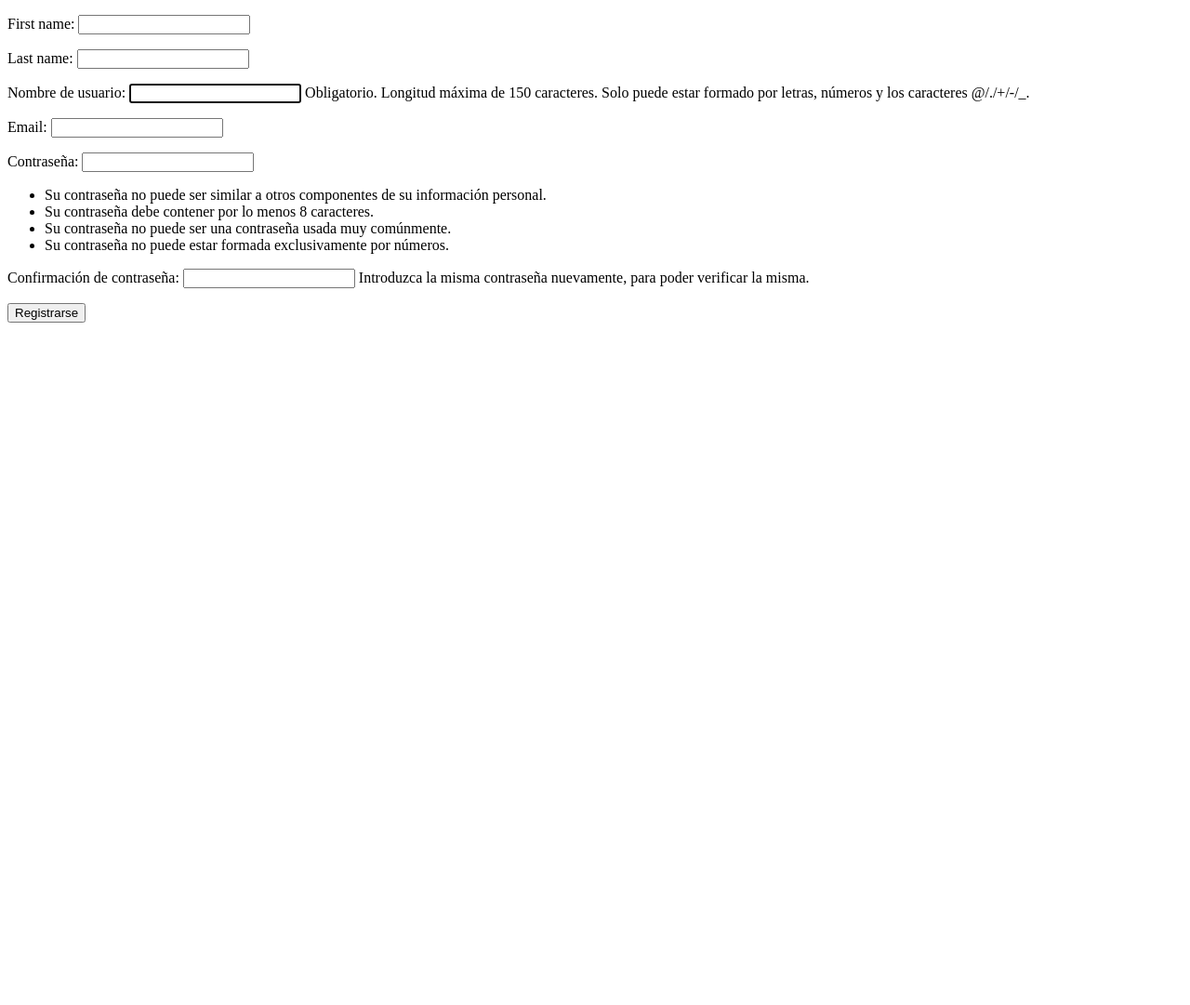
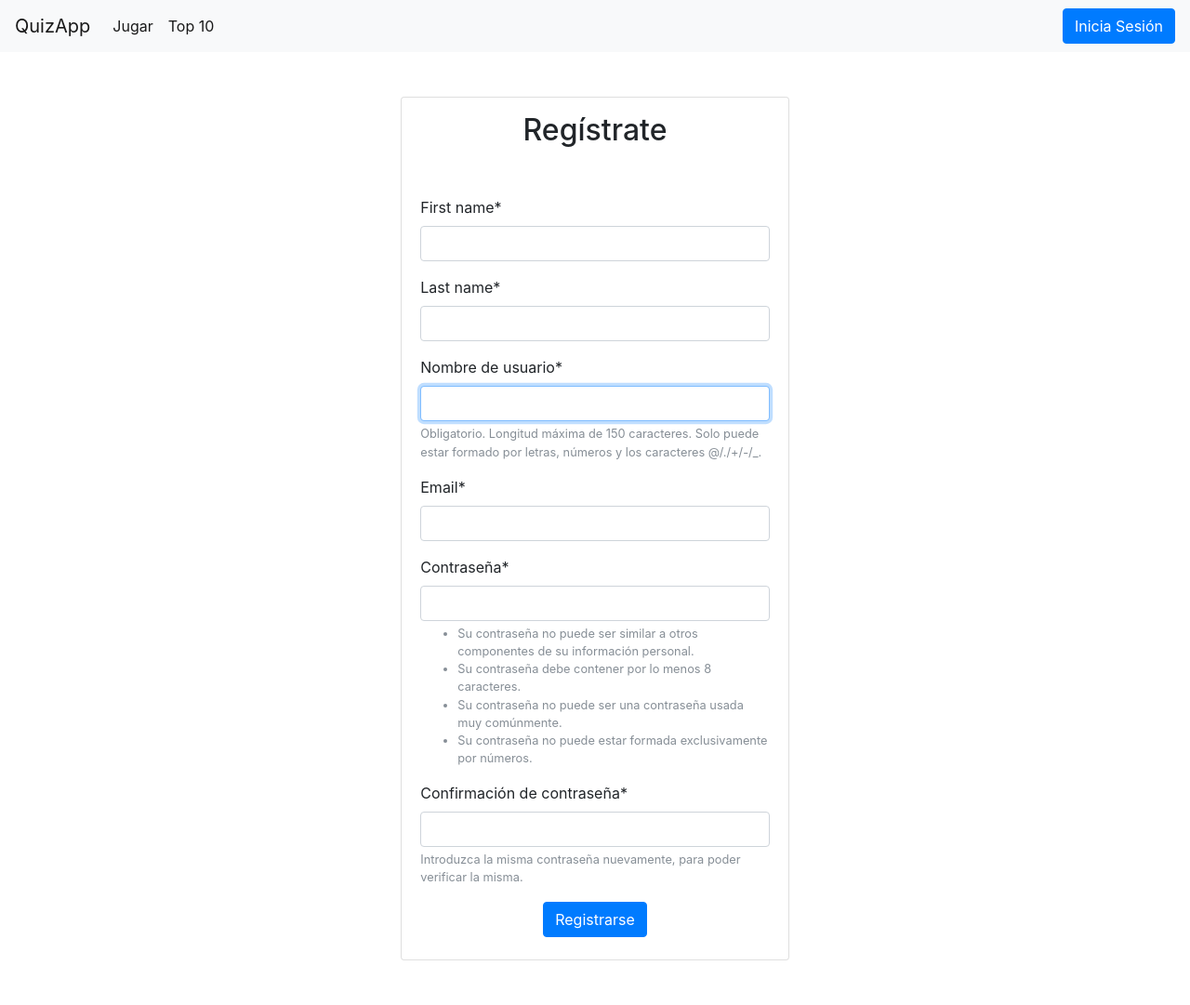
Before and after one commit to Elvira68/70-anios-de-nuestro-chaco, a Django app: page /registro/ in a window 1280 px wide. Shown: the whole page at 93% size. Before the commit the page ends 347 px from the top, so only its background shows below. Run offline with Django 3.2, Linux system fonts and the light colour scheme; some libraries are stand-ins or nearby versions.

Commit message:
Estilos del formulario de registro y navbar

```diff
--- a/Quiz/views.py
+++ b/Quiz/views.py
@@ -7,6 +7,7 @@ from django.http.response import Http404
 from django.shortcuts import get_object_or_404, redirect, render
 from .forms import RegistroFormulario, LoginFormulario
 from .models import QuizUsuario, Pregunta, PreguntasRespondidas
+from django.contrib.auth.decorators import login_required
 
 
 def inicio(request):
@@ -63,6 +64,7 @@ def registro(request):
     return render(request, 'usuario/registro.html', context)
 
 
+@login_required(login_url='/login/')
 def jugar(request):
     QuizUser, created = QuizUsuario.objects.get_or_create(usuario=request.user)
     opciones_correctas = 1
@@ -120,18 +122,3 @@ def tablero(request):
     }
 
     return render(request, 'play/tablero.html', context)
-
-# def fin_juego(request):
-#     QuizUser, created = QuizUsuario.objects.get_or_create(usuario=request.user)
-#     user = QuizUsuario.objects.get(id=QuizUsuario.id)
-#     puntaje_total = QuizUsuario.puntaje_total
-#     # print >>sys.stderr, 'Goodbye, cruel world!'
-
-#     # aggregate = QuizUsuario.objects.filter(puntaje_total=self.puntaje_total).aggregate(ranking=Count('score'))
-# 	#contador = total_usaurios_quiz.count()
-
-#     context = {
-#         'currentUser': 'algo',
-#         'puntaje_total': puntaje_total
-# 	}
-#     return render(request, 'play/play.html', context)
--- a/QuizApp/settings.py
+++ b/QuizApp/settings.py
@@ -42,8 +42,11 @@ INSTALLED_APPS = [
 
     'Quiz',
     'django_social_share',
-    'django_bootstrap_icons'
+    'django_bootstrap_icons',
+    'crispy_forms',
 ]
+
+CRISPY_TEMPLATE_PACK = 'bootstrap4'
 
 MIDDLEWARE = [
     'django.middleware.security.SecurityMiddleware',
--- a/template/base.html
+++ b/template/base.html
@@ -13,6 +13,25 @@
     <link href="https://fonts.googleapis.com/css?family=Open+Sans|Rubik" rel="stylesheet">
 </head>
 <body>
+    <!--Navbar-->
+    <nav class="navbar navbar-expand-lg navbar-light bg-light">
+        <a class="navbar-brand" href="#">QuizApp</a>
+        <button class="navbar-toggler" type="button" data-toggle="collapse" data-target="#navbarSupportedContent" aria-controls="navbarSupportedContent" aria-expanded="false" aria-label="Toggle navigation">
+          <span class="navbar-toggler-icon"></span>
+        </button>
+
+        <div class="collapse navbar-collapse" id="navbarSupportedContent">
+          <ul class="navbar-nav mr-auto">
+            <li class="nav-item active">
+              <a class="nav-link" href="{% url 'jugar' %}">Jugar <span class="sr-only">(current)</span></a>
+            </li>
+            <li class="nav-item active">
+                <a class="nav-link" href="{% url 'tablero' %}">Top 10 <span class="sr-only">(current)</span></a>
+              </li>
+          </ul>
+          <a href="{% url 'login' %}" class="btn btn-primary my-2 my-sm-0">Inicia Sesión</a>
+        </div>
+      </nav>
     {% block contenido %}
 	{% endblock %}
 </body>
--- a/template/usuario/registro.html
+++ b/template/usuario/registro.html
@@ -1,18 +1,31 @@
-<!DOCTYPE html>
-<html lang="es-AR">
-<head>
-    <meta charset="UTF-8">
-    <meta http-equiv="X-UA-Compatible" content="IE=edge">
-    <meta name="viewport" content="width=device-width, initial-scale=1.0">
-    <title>Document</title>
-</head>
-<body>
-    <form method="POST">
-        {% csrf_token %}
-        {{ form.as_p }}
-        <button type="submit">
-            Registrarse
-        </button>
-    </form>
-</body>
-</html>
+{% extends 'base.html' %}
+{% load crispy_forms_tags %}
+
+{% block contenido %}
+    <div class="container p-5">
+        <div class="row justify-content-center">
+            <div class="col-md-5">
+                <div class="card">
+                    <h2 class="card-title text-center p-3">Regístrate</h2>
+                    <div class="card-body py-md-4">
+                        <form method="POST">
+                            <div class="form-group">
+                                {% csrf_token %}
+                                {{ form|crispy }}
+                            </div>
+                            <div class="container">
+                                <div class="row">
+                                    <div class="col text-center">
+                                        <button type="submit" class="btn btn-primary">
+                                            Registrarse
+                                        </button>
+                                    </div>
+                                </div>
+                            </div>
+                        </form>
+                    </div>
+                </div>
+            </div>
+        </div>
+    </div>
+{% endblock %}
```
